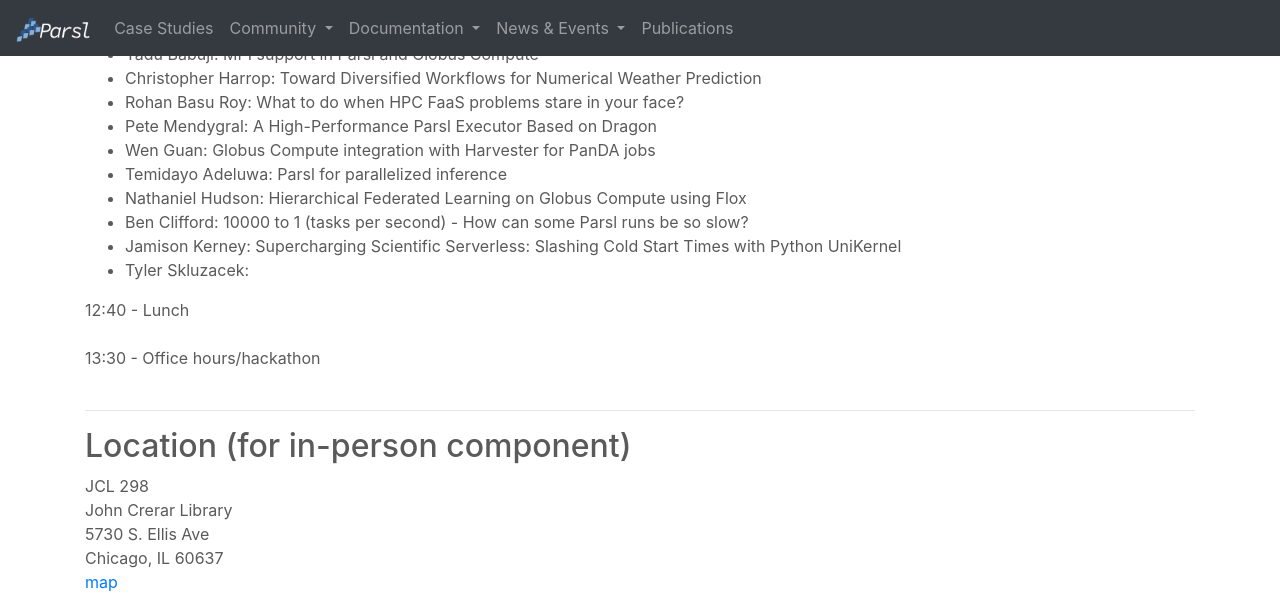
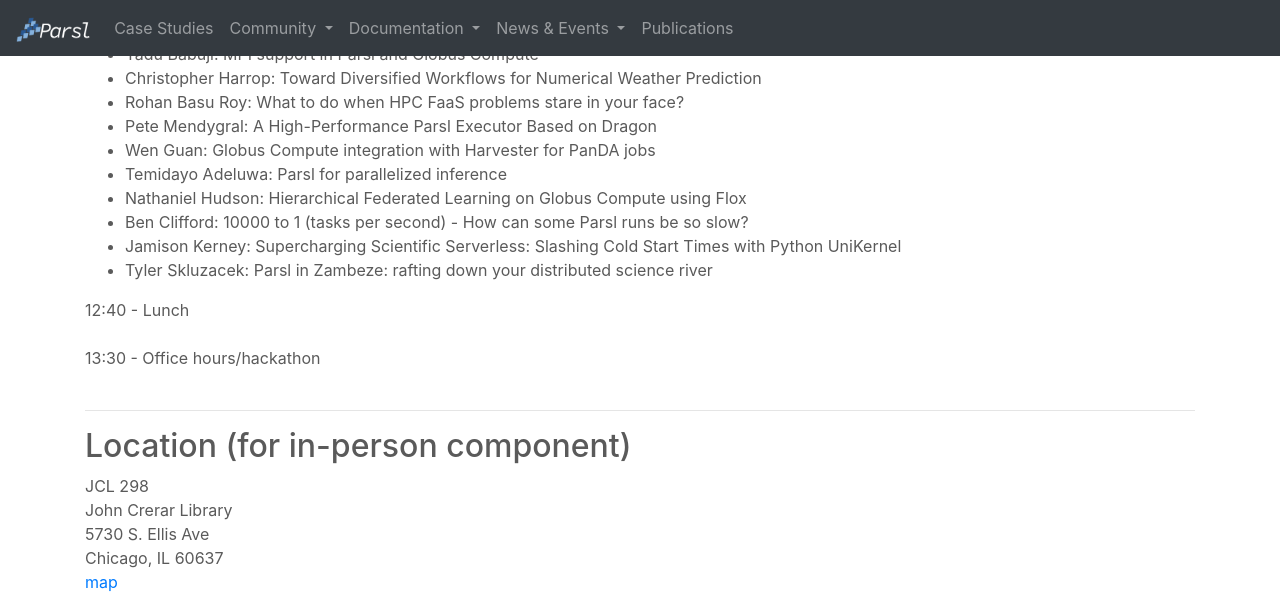
Before and after one commit to Parsl/parsl.github.io, a Jekyll site: the page built from parslfest/parslfest2023.html, in a window 1280 px wide and 900 px high, scrolled down 2400 px, cut to the strip 0-603 px from the top of the window. Built offline with Jekyll 4.4.1, drawn with Linux system fonts in a browser that asks for light colours.

Commit message:
Update parslfest2023.html

```diff
--- a/parslfest/parslfest2023.html
+++ b/parslfest/parslfest2023.html
@@ -127,7 +127,7 @@
 		<li>Nathaniel Hudson: Hierarchical Federated Learning on Globus Compute using Flox</li>
 		<li>Ben Clifford: 10000 to 1 (tasks per second) - How can some Parsl runs be so slow?</li>
 		<li>Jamison Kerney: Supercharging Scientific Serverless: Slashing Cold Start Times with Python UniKernel</li>
-		<li>Tyler Skluzacek: </li>
+		<li>Tyler Skluzacek: Parsl in Zambeze: rafting down your distributed science river</li>
 	</ul>
 
 
```
